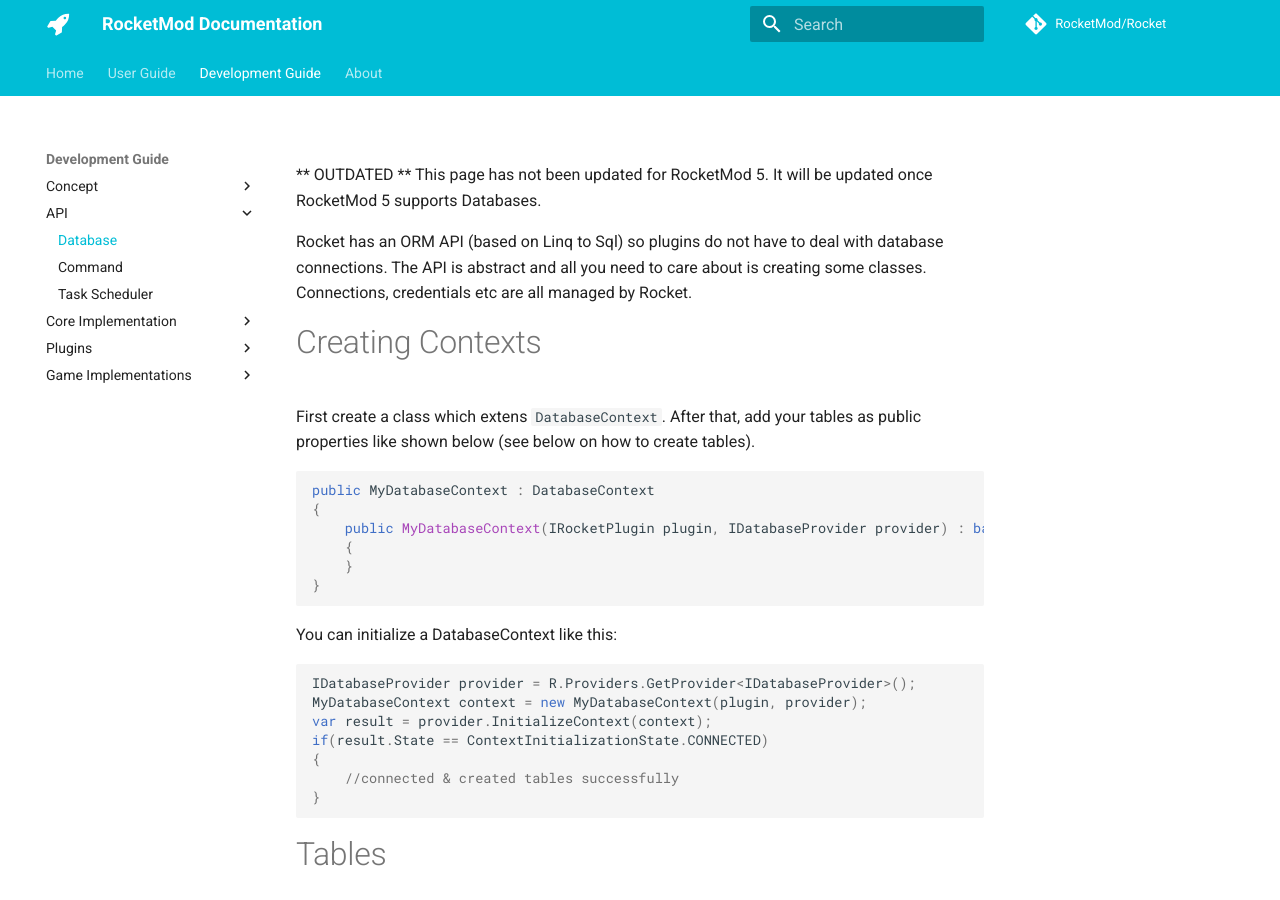
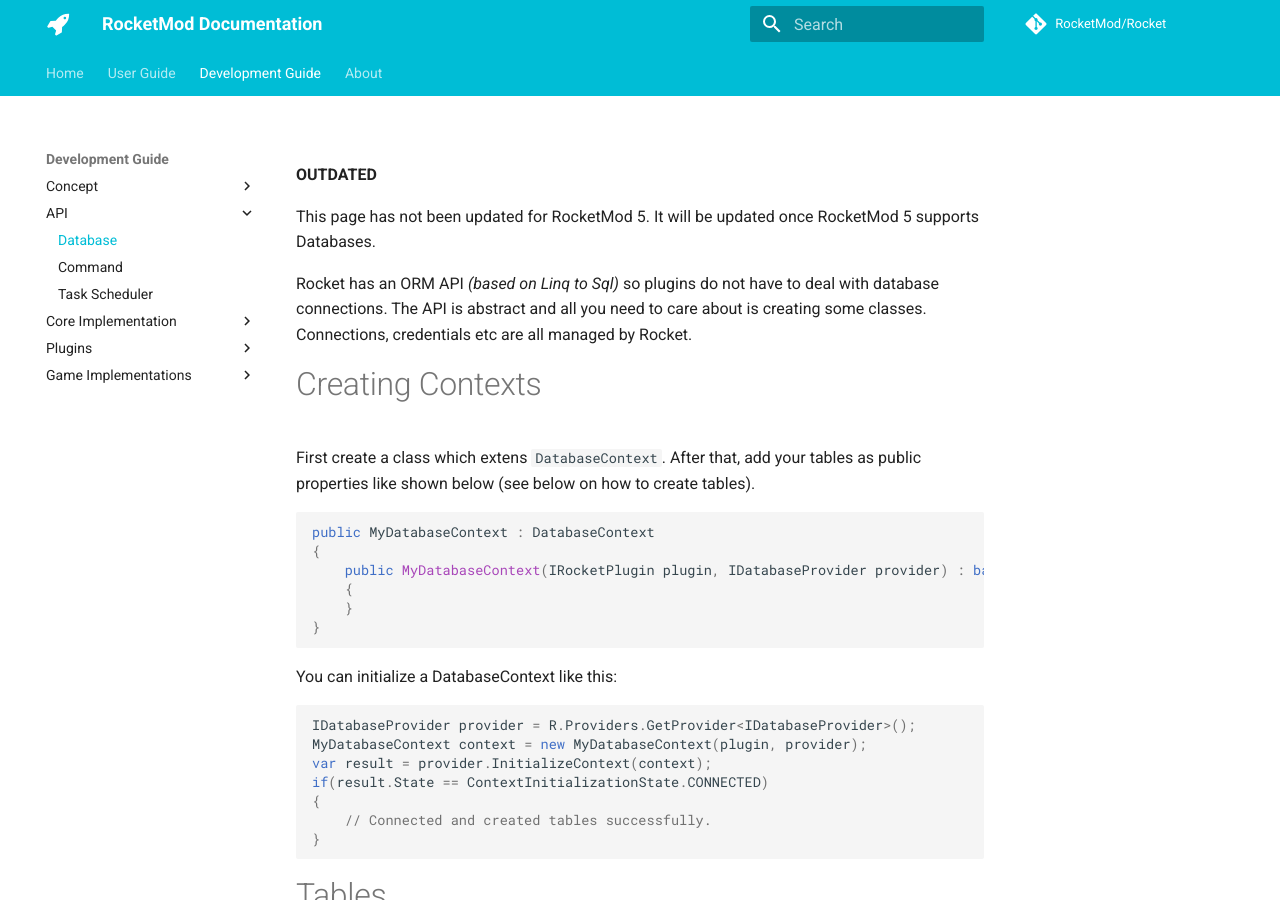
Before and after one commit to RocketMod/Rocket.Documentation, an MkDocs documentation site: the page built from content/development-guide/api/database.md, in a window 1280 px wide and 900 px high. Built offline with MkDocs 1.6.1 and Material for MkDocs 9.7.7, drawn with Linux system fonts in a browser that asks for light colours; comment, search, counter and statistics services are not loaded; old or Windows-style settings are respelled for this version of MkDocs; some of the changed text lies outside the part shown.

Commit message:
Few fixes.

````diff
--- a/content/development-guide/api/database.md
+++ b/content/development-guide/api/database.md
@@ -1,15 +1,15 @@
-** OUTDATED **
+**OUTDATED**
+
 This page has not been updated for RocketMod 5. It will be updated once RocketMod 5 supports Databases.
 
-Rocket has an ORM API (based on Linq to Sql) so plugins do not have to deal with database connections.
+Rocket has an ORM API *(based on Linq to Sql)* so plugins do not have to deal with database connections.
 The API is abstract and all you need to care about is creating some classes.
 Connections, credentials etc are all managed by Rocket.
 
 # Creating Contexts
 First create a class which extens `DatabaseContext`.
 After that, add your tables as public properties like shown below (see below on how to create tables).
-
-```cs
+```csharp
 public MyDatabaseContext : DatabaseContext
 {
     public MyDatabaseContext(IRocketPlugin plugin, IDatabaseProvider provider) : base(plugin, provider)
@@ -19,20 +19,20 @@ public MyDatabaseContext : DatabaseContext
 ```
 
 You can initialize a DatabaseContext like this:
-```cs
+```csharp
 IDatabaseProvider provider = R.Providers.GetProvider<IDatabaseProvider>();
 MyDatabaseContext context = new MyDatabaseContext(plugin, provider);
 var result = provider.InitializeContext(context);
 if(result.State == ContextInitializationState.CONNECTED)
 {
-    //connected & created tables successfully
+    // Connected and created tables successfully.
 }
 ```
 
 # Tables
 After you have got a database context, you can create a table. Just add a `public Table<MyTable> MyTable => GetTable<MyTable>();` to your context class. A context can have multiple tables.
 
-```cs
+```csharp
 public MyDatabaseContext : DatabaseContext
 {
     public MyDatabaseContext(IRocketPlugin plugin, IDatabaseProvider provider) : base(plugin, provider)
@@ -43,10 +43,11 @@ public MyDatabaseContext : DatabaseContext
     public Table<PlayerScore> PlayerScores => GetTable<PlayerScore>();
 }
 ```
+
 Create a class which extends database and has properties setup like this:
-```cs
+```csharp
 [Table]
-public class PlayerScore: DatabaseTable
+public class PlayerScore : DatabaseTable
 {
      [Column]
      public virtual string PlayerName
@@ -66,7 +67,7 @@ public class PlayerScore: DatabaseTable
 
 # Queries
 To do queries, you can use LINQ.
-```
+```csharp
 MyDatabaseContext context...;
 int score = context.PlayerScores.First(c => c.PlayerName == "Rocket").Select(c => c.Score);
 ```
````
